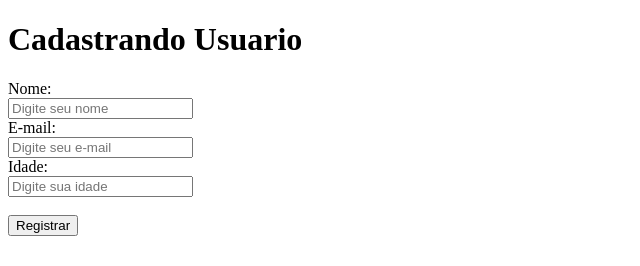
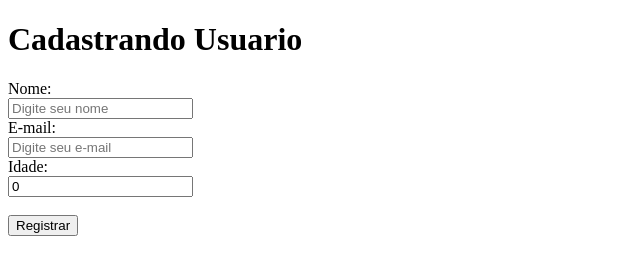
Before and after one commit to BorgesAbraao10/primeiro-app, a React (Create React App) app: page / in a window 1280 px wide. Shown: the top 266 px of the page, without its empty margins (0-640 px from the left). Built offline with nearby package versions, Linux system fonts and the light colour scheme.

Commit message:
Last update

```diff
--- a/src/App.js
+++ b/src/App.js
@@ -3,13 +3,18 @@ import { useState } from "react";
 function App(){
   const [nome, setNome] = useState('');
   const [email, setEmail] = useState('');
+  const [idade, setIdade] = useState('0');
+
+  function handleRegister() {
+    alert('TESTE')
+  }
 
 
     return(
         <div>
             <h1>Cadastrando Usuario</h1>
 
-            <form>
+            <form onSubmit={handleRegister}>
                 <label>Nome:</label> <br/>
                 <input
                 placeholder="Digite seu nome"
@@ -23,7 +28,9 @@ function App(){
                 onChange={(e) => setEmail(e.target.value)}/><br />
 
                 <label>Idade:</label> <br/>
-                <input placeholder="Digite sua idade"></input> <br /> <br />
+                <input placeholder="Digite sua idade"
+                value={idade}
+                onChange={(e) => setIdade(e.target.value)}/><br /> <br />
 
                 <button type="Submit">Registrar</button>
 
```
